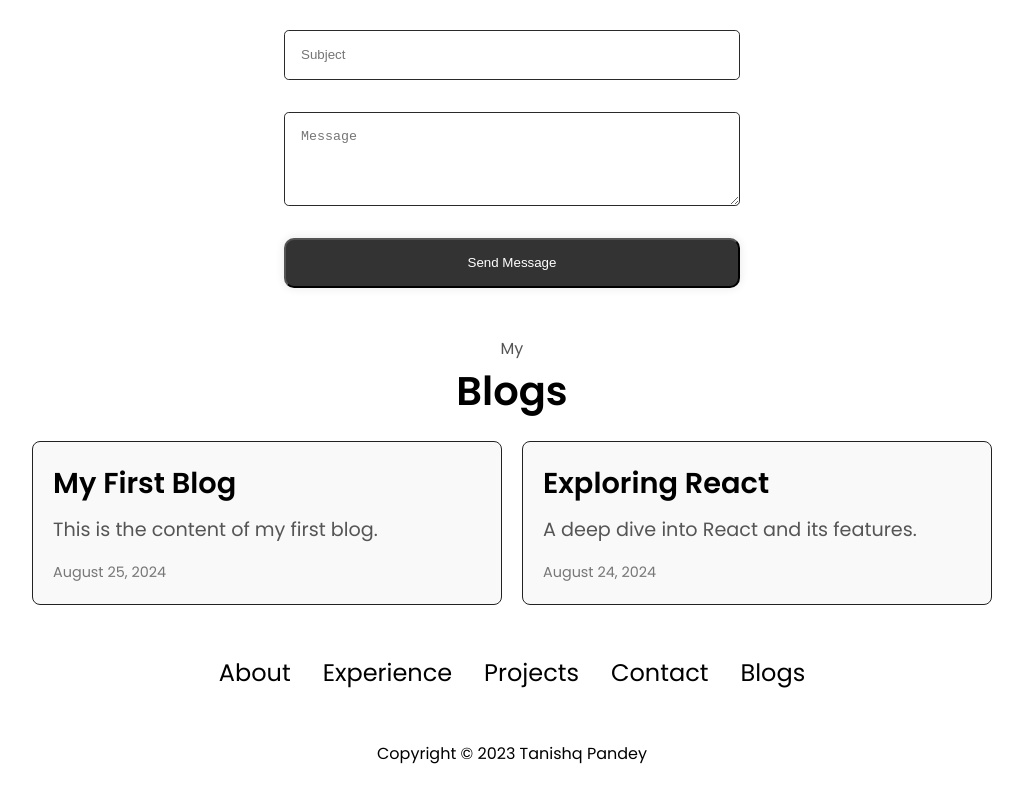
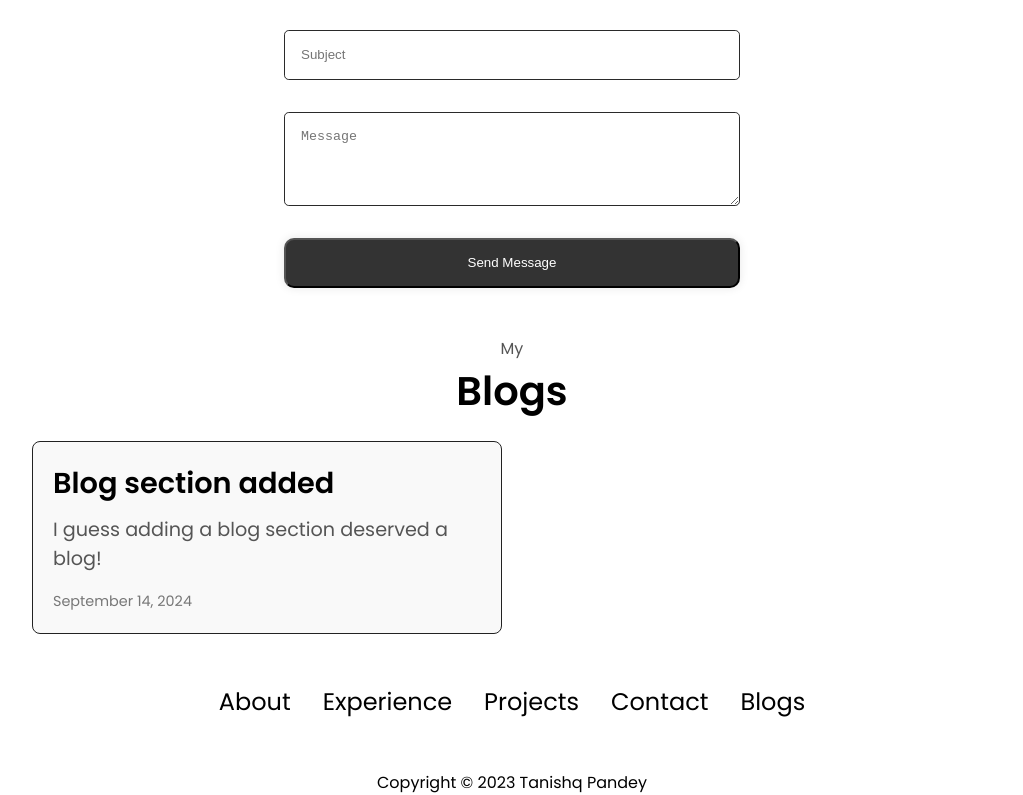
Before and after one commit to tanishqpandey26/digital-resume, a React (Create React App) app: page / in a window 1280 px wide. Shown: the part 3523-4318 px from the top of the page, without its empty margins (128-1151 px from the left). Before the commit the page ends 4289 px from the top, so only its background shows below. Built offline with nearby package versions, Linux system fonts and the light colour scheme.

Commit message:
first blog added

```diff
--- a/src/components/Contact.js
+++ b/src/components/Contact.js
@@ -60,7 +60,7 @@ const Contact = forwardRef((props, ref) => {
         <button onClick={() => window.open("https://www.linkedin.com/in/pandey26tanishq/")}>
             <FaLinkedin size={30}/>
           </button>
-          <p><a href="https://www.linkedin.com/in/pandey26tanishq/">LinkedIn</a></p>
+          <p><a href="https://www.linkedin.com/in/pandey26tanishq/">Linkedin</a></p>
         </div>
 
       </div>
--- a/src/components/blogItems.js
+++ b/src/components/blogItems.js
@@ -1,12 +1,8 @@
 export const blogItems =[
     {
-        title: "My First Blog",
-        content: "This is the content of my first blog.",
-        date: "August 25, 2024",
+        title: " Blog section added",
+        content: "I guess adding a blog section deserved a blog!",
+        date: "September 14, 2024",
       },
-      {
-        title: "Exploring React",
-        content: "A deep dive into React and its features.",
-        date: "August 24, 2024",
-      },
+
 ]
```
